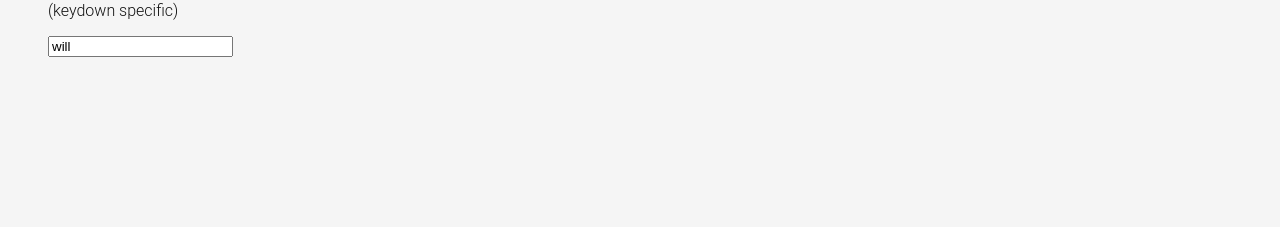
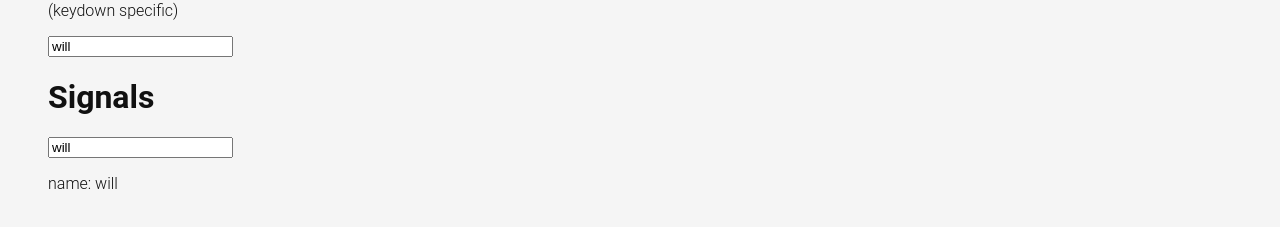
Before and after one commit to ApeWithGlasses/todoapp, an Angular app: page /labs in a window 1280 px wide. Shown: the part 945-1172 px from the top of the page. Before the commit the page ends 1050 px from the top, so only its background shows below. Built offline with nearby package versions, Linux system fonts and the light colour scheme.

Commit message:
Signals Model

```diff
--- a/src/app/pages/labs/labs.component.html
+++ b/src/app/pages/labs/labs.component.html
@@ -7,7 +7,7 @@
   <hr>
   <h2>{{ 'Hola'.repeat(4) }}</h2>
   <p>La suma de 3 + 3 es {{ 3 + 3 }}</p>
-  <p>Hola soy {{ name }} y mi edad es {{ age }}</p>
+  <p>Hola soy {{ name() }} y mi edad es {{ age }}</p>
   <hr>
   <img [src]="person.avatar" alt="Avatar">
   <input type="number" [value]="person.age">
@@ -22,4 +22,8 @@
   <input type="text" [value]="person.name" (keydown)="keydownHandler($event)">
   <p>(keydown specific)</p>
   <input type="text" [value]="person.name" (keydown.shift.t)="clickHandler()">
+
+  <h1>Signals</h1>
+  <input type="text" [value]="name()" (change)="changeHandler($event)">
+  <p>name: {{ name() }}</p>
 </div>
--- a/src/app/pages/labs/labs.component.ts
+++ b/src/app/pages/labs/labs.component.ts
@@ -1,5 +1,5 @@
 import { CommonModule } from '@angular/common';
-import { Component } from '@angular/core';
+import { Component, signal } from '@angular/core';
 
 @Component({
   selector: 'app-labs',
@@ -15,7 +15,7 @@
     'Crear proyecto',
     'Crear componentes',
   ];
-  name = 'will';
+  name = signal('will');
   age = 18;
   disabled = true;
   img = 'https://w3schools.com/howto/img_avatar.png';
@@ -31,7 +31,9 @@
   }
 
   changeHandler(event: Event) {
-    console.log(event);
+    const input = event.target as HTMLInputElement;
+    const newValue = input.value;
+    this.name.set(newValue);
   }
 
   keydownHandler(event: KeyboardEvent) {
```
